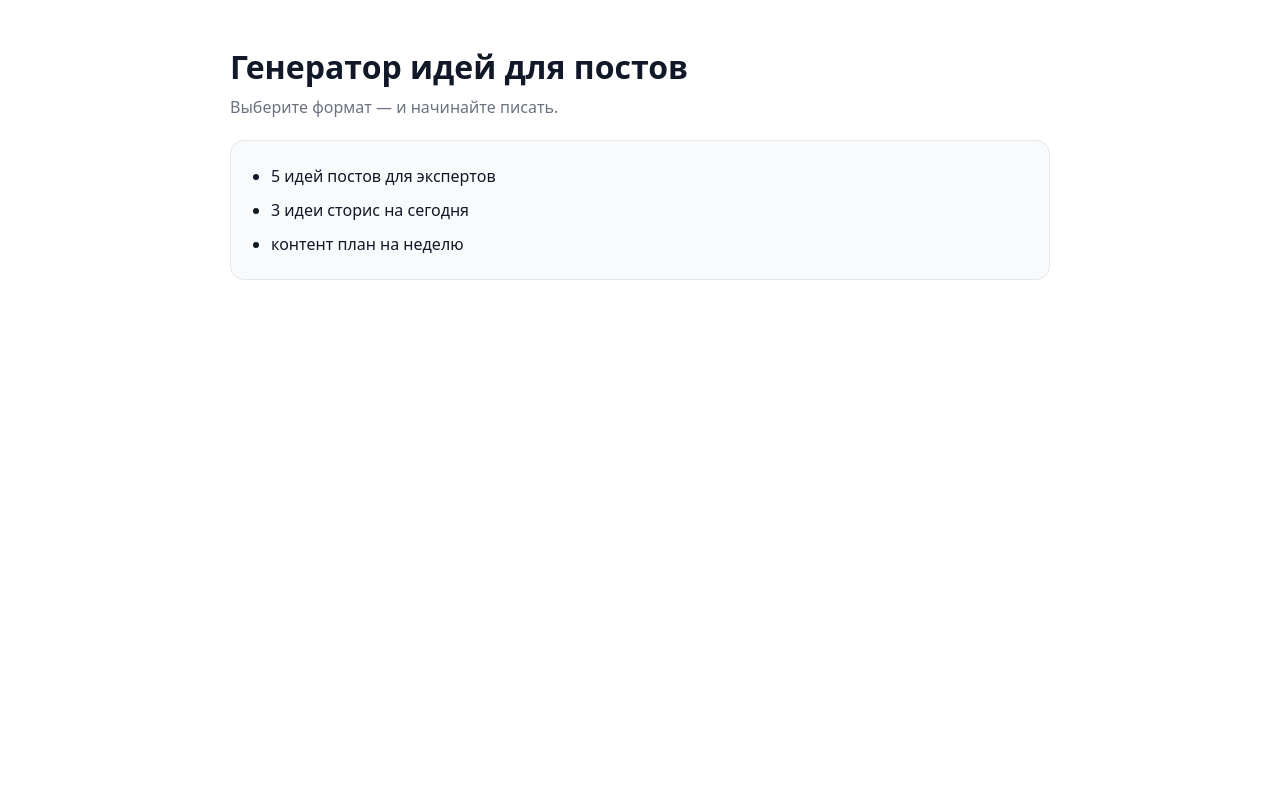
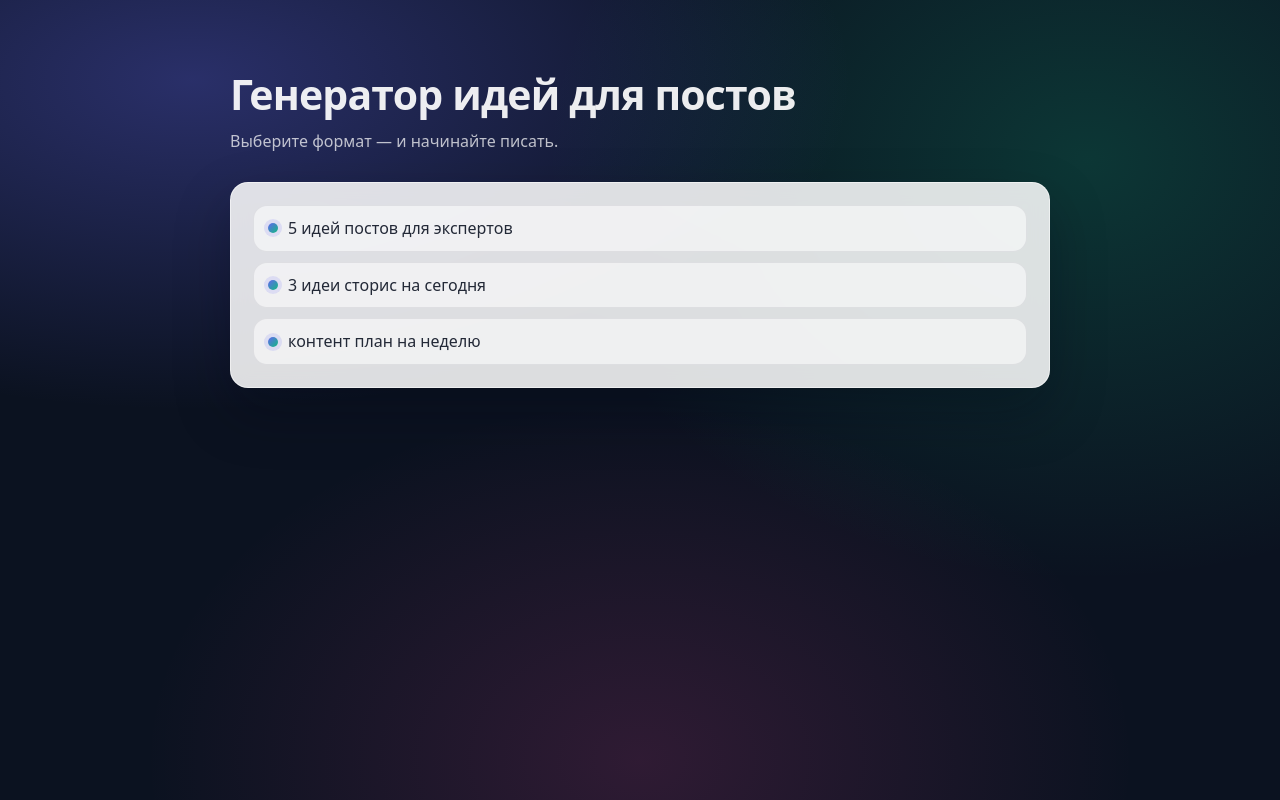
Before and after one commit to AllaUlyanova/proekt-test, a plain HTML site: page index.html in a window 1280 px wide. Drawn offline with Linux system fonts and the light colour scheme.

Commit message:
добавили стиля

```diff
--- a/index.html
+++ b/index.html
@@ -7,52 +7,139 @@
     <style>
       :root {
         color-scheme: light;
-        --bg: #ffffff;
+        --bg: #0b1220;
         --text: #111827;
         --muted: #6b7280;
-        --card: #f9fafb;
-        --border: #e5e7eb;
+        --card: rgba(255, 255, 255, 0.86);
+        --border: rgba(255, 255, 255, 0.55);
+        --shadow: 0 24px 55px rgba(2, 6, 23, 0.28);
+        --ring: 0 0 0 6px rgba(99, 102, 241, 0.15);
       }
 
       body {
         margin: 0;
         font-family: ui-sans-serif, system-ui, -apple-system, Segoe UI, Roboto,
           Arial, "Noto Sans", "Liberation Sans", sans-serif;
-        background: var(--bg);
-        color: var(--text);
+        background: radial-gradient(
+            1200px 600px at 15% 10%,
+            rgba(99, 102, 241, 0.35),
+            transparent 55%
+          ),
+          radial-gradient(
+            900px 700px at 85% 20%,
+            rgba(16, 185, 129, 0.22),
+            transparent 60%
+          ),
+          radial-gradient(
+            900px 650px at 50% 95%,
+            rgba(236, 72, 153, 0.16),
+            transparent 55%
+          ),
+          var(--bg);
+        color: rgba(255, 255, 255, 0.92);
+        min-height: 100vh;
+        -webkit-font-smoothing: antialiased;
+        -moz-osx-font-smoothing: grayscale;
       }
 
       main {
         max-width: 820px;
         margin: 0 auto;
-        padding: 48px 20px;
+        padding: 72px 20px;
       }
 
       h1 {
-        font-size: 32px;
-        line-height: 1.2;
-        margin: 0 0 10px;
+        font-size: clamp(28px, 3.2vw, 44px);
+        line-height: 1.12;
+        margin: 0 0 12px;
+        letter-spacing: -0.02em;
       }
 
       p {
         margin: 0 0 22px;
-        color: var(--muted);
+        color: rgba(255, 255, 255, 0.72);
+        max-width: 58ch;
       }
 
       .card {
         background: var(--card);
         border: 1px solid var(--border);
-        border-radius: 14px;
-        padding: 18px 18px;
+        border-radius: 18px;
+        padding: 22px 22px;
+        box-shadow: var(--shadow);
+        backdrop-filter: blur(10px);
+        transform: translateY(8px);
+        opacity: 0;
+        animation: rise-in 600ms cubic-bezier(0.2, 0.9, 0.2, 1) 90ms forwards;
+        transition: transform 200ms ease, box-shadow 200ms ease, border-color 200ms ease;
+      }
+
+      .card:hover {
+        transform: translateY(4px);
+        border-color: rgba(255, 255, 255, 0.8);
+        box-shadow: 0 30px 70px rgba(2, 6, 23, 0.34);
       }
 
       ul {
         margin: 0;
-        padding-left: 22px;
+        padding-left: 0;
+        list-style: none;
+        display: grid;
+        gap: 10px;
       }
 
       li {
-        padding: 6px 0;
+        color: rgba(17, 24, 39, 0.92);
+        background: rgba(255, 255, 255, 0.55);
+        border: 1px solid rgba(15, 23, 42, 0.08);
+        border-radius: 14px;
+        padding: 12px 14px;
+        line-height: 1.3;
+        display: flex;
+        align-items: center;
+        gap: 10px;
+        transition: transform 180ms ease, background 180ms ease, border-color 180ms ease;
+      }
+
+      li::before {
+        content: "";
+        width: 10px;
+        height: 10px;
+        border-radius: 999px;
+        background: linear-gradient(135deg, #6366f1, #10b981);
+        box-shadow: 0 0 0 4px rgba(99, 102, 241, 0.15);
+        flex: 0 0 auto;
+      }
+
+      li:hover {
+        transform: translateY(-1px);
+        background: rgba(255, 255, 255, 0.72);
+        border-color: rgba(99, 102, 241, 0.25);
+      }
+
+      :focus-visible {
+        outline: none;
+        box-shadow: var(--ring);
+        border-radius: 12px;
+      }
+
+      @keyframes rise-in {
+        from {
+          opacity: 0;
+          transform: translateY(14px);
+        }
+        to {
+          opacity: 1;
+          transform: translateY(8px);
+        }
+      }
+
+      @media (prefers-reduced-motion: reduce) {
+        * {
+          animation: none !important;
+          transition: none !important;
+          scroll-behavior: auto !important;
+        }
       }
     </style>
   </head>
```
